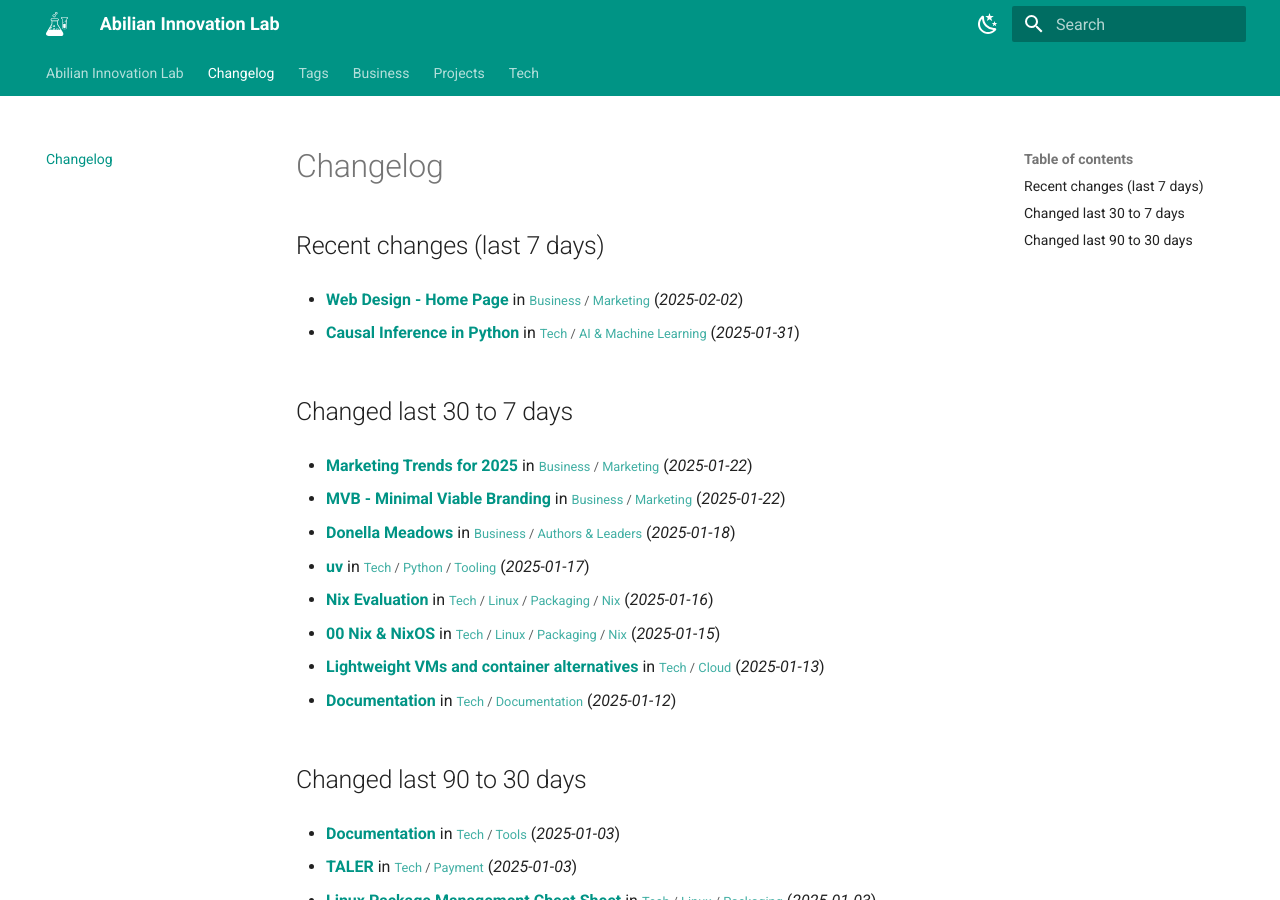
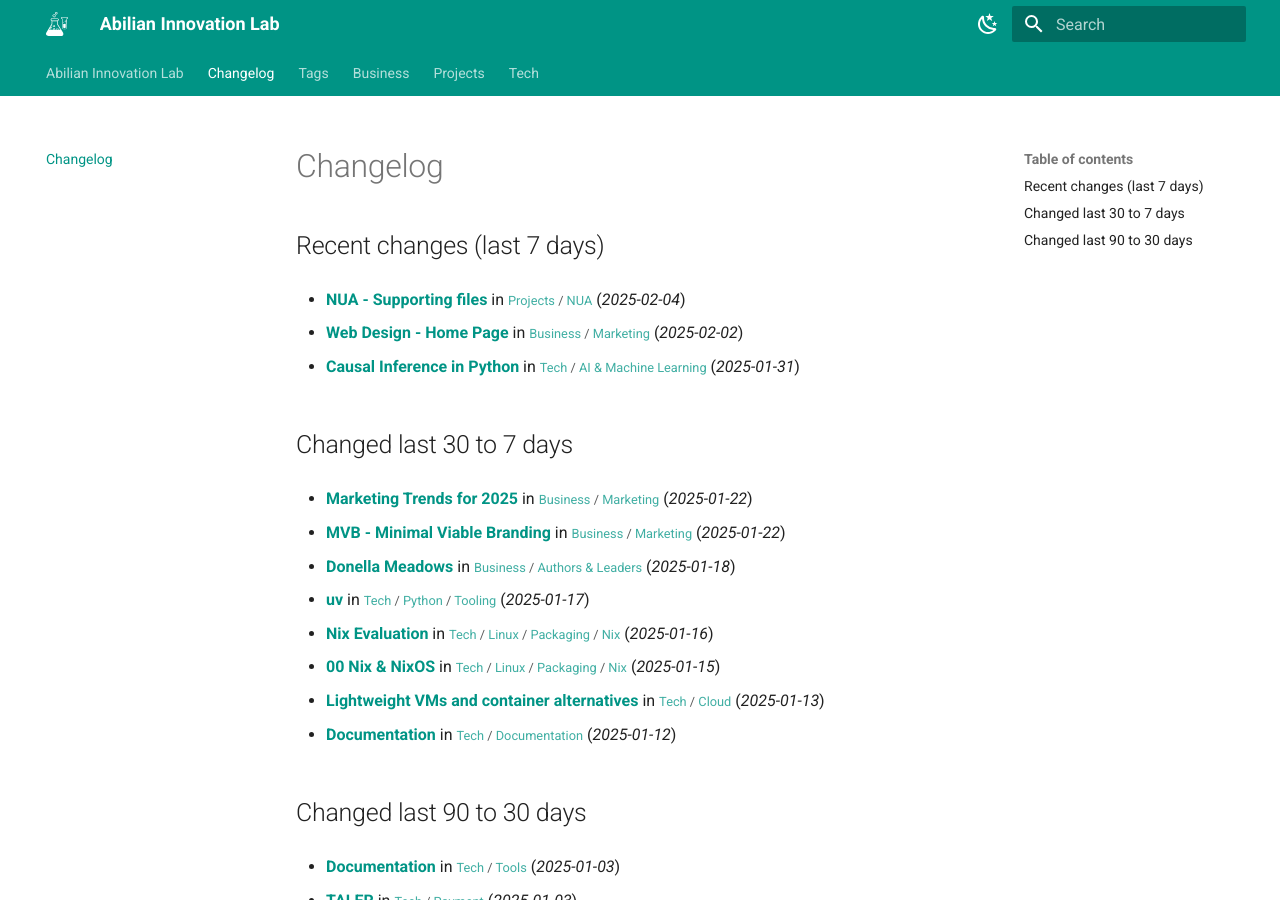
Before and after one commit to abilian/lab.abilian.com, an MkDocs documentation site: the page built from docs/changelog.md, in a window 1280 px wide and 900 px high. Built offline with MkDocs 1.6.1 and Material for MkDocs 9.7.7, drawn with Linux system fonts in a browser that asks for light colours; comment, search, counter and statistics services are not loaded.

Commit message:
Update content

```diff
--- a/docs/changelog.md
+++ b/docs/changelog.md
@@ -1,6 +1,8 @@
 # Changelog
 
 ## Recent changes (last 7 days)
+
+- **[NUA - Supporting files](/Projects/NUA/NUA - Supporting files/)** in <small>[Projects](/Projects/00 Projects/) / [NUA](/Projects/NUA/00 NUA/)</small> (*2025-02-04*)
 
 - **[Web Design - Home Page](/Business/Marketing/Web Design - Home Page/)** in <small>[Business](/Business/00 Business/) / [Marketing](/Business/Marketing/Copywriting/)</small> (*2025-02-02*)
 
```
